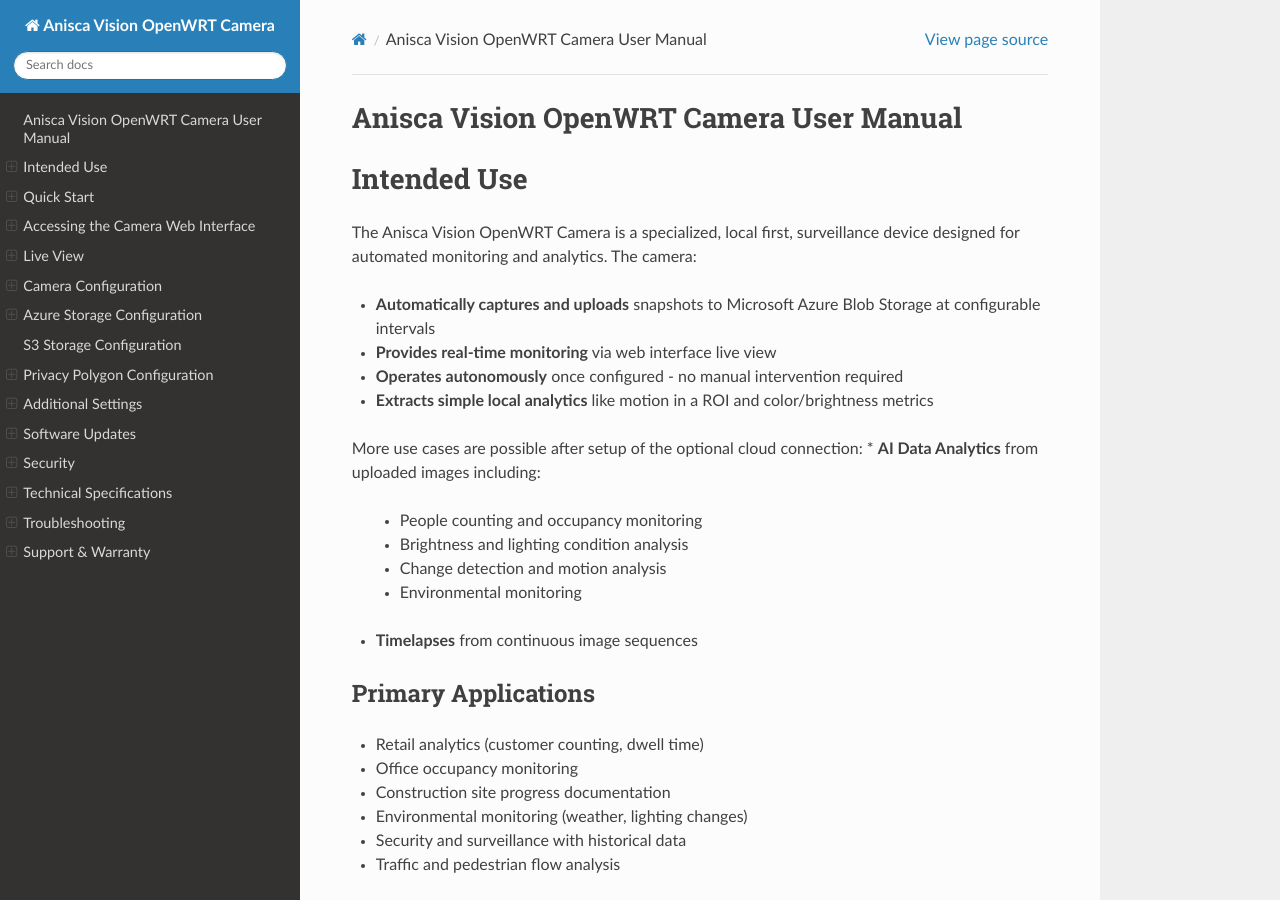
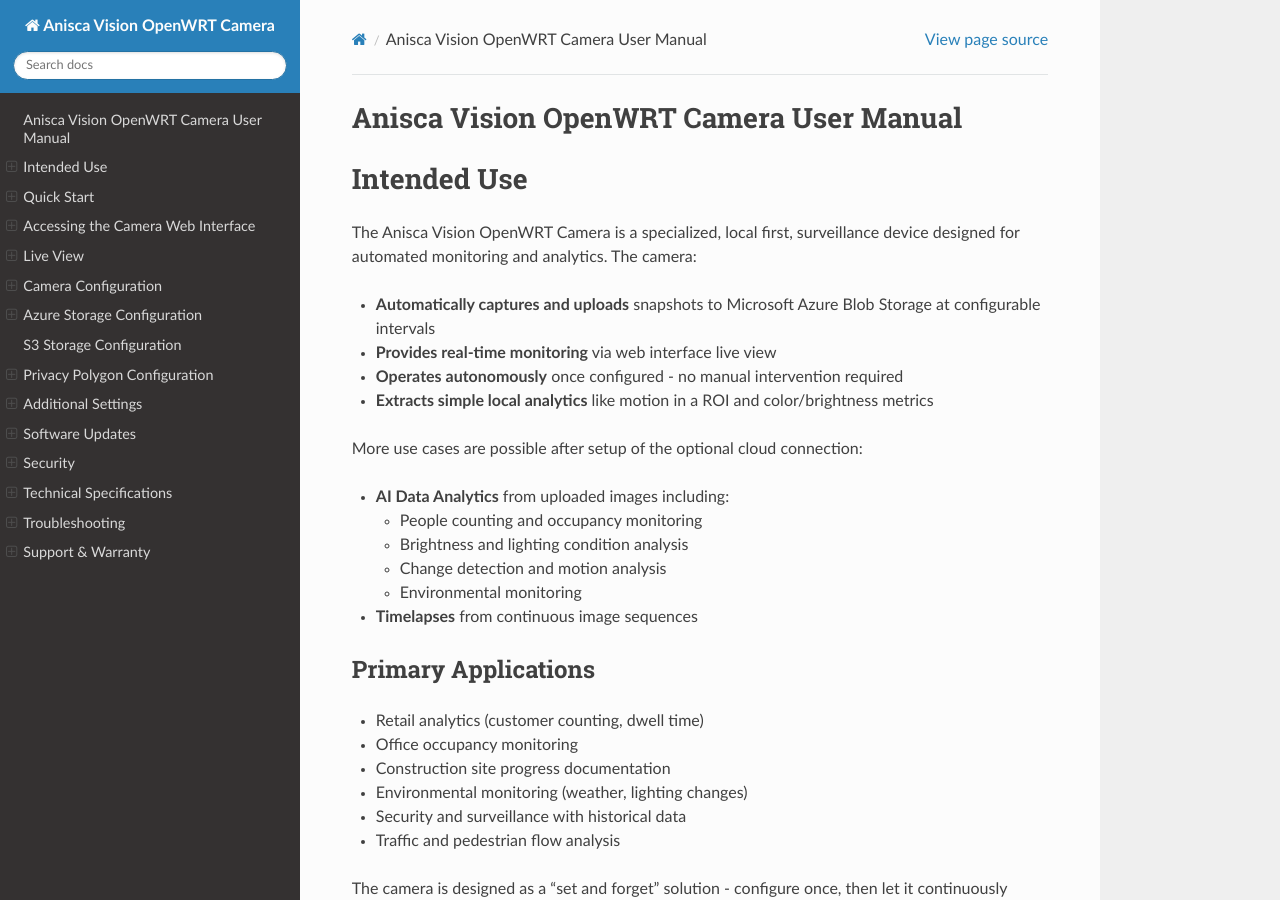
Before and after one commit to o16s/avi_scripts, a Sphinx documentation site: the page built from openwrt_7628/docs/source/index.rst, in a window 1280 px wide and 900 px high. Built offline with Sphinx 7.4.7 and the Read the Docs theme 3.1.0, drawn with Linux system fonts in a browser that asks for light colours; pages that are not in the unit, such as notebooks, are missing from menus; some of the changed lines change nothing that is shown.

Commit message:
updating docs

```diff
--- a/openwrt_7628/docs/source/conf.py
+++ b/openwrt_7628/docs/source/conf.py
@@ -18,6 +18,6 @@
 }
 
 latex_documents = [
-    ('index', 'anisca-camera-manual.tex', 'Anisca Vision OpenWRT Camera User Manual',
+    ('index', 'anisca-vision-openwrt-camera.tex', 'Anisca Vision OpenWRT Camera User Manual',
      'Octanis', 'manual'),
 ]
--- a/openwrt_7628/docs/source/index.rst
+++ b/openwrt_7628/docs/source/index.rst
@@ -31,6 +31,7 @@
 * **Extracts simple local analytics** like motion in a ROI and color/brightness metrics
 
 More use cases are possible after setup of the optional cloud connection:
+
 * **AI Data Analytics** from uploaded images including:
 
   - People counting and occupancy monitoring
```
Also changed, not shown: 1 other file.
